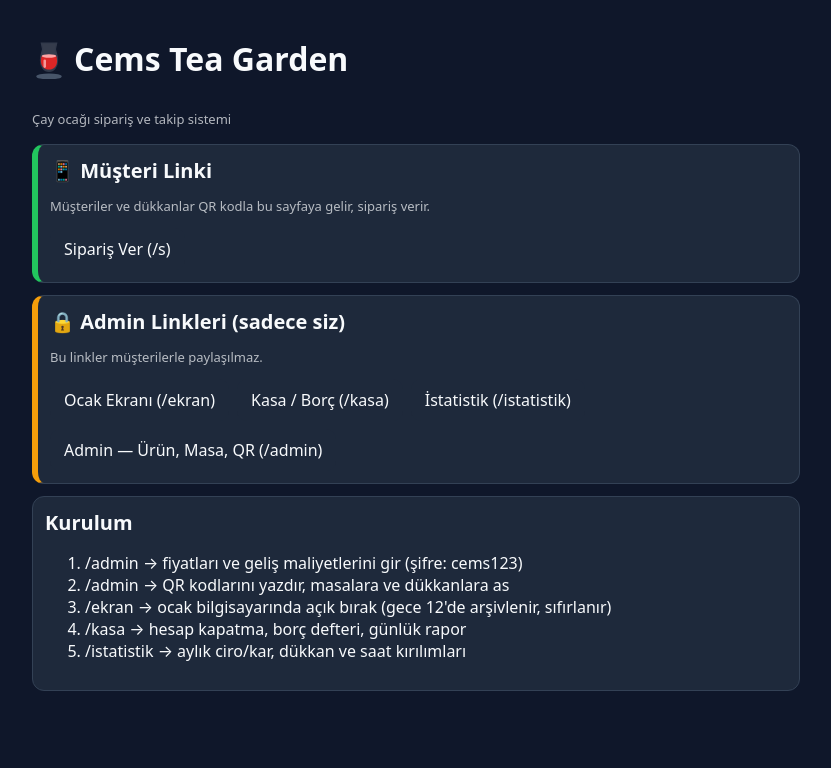
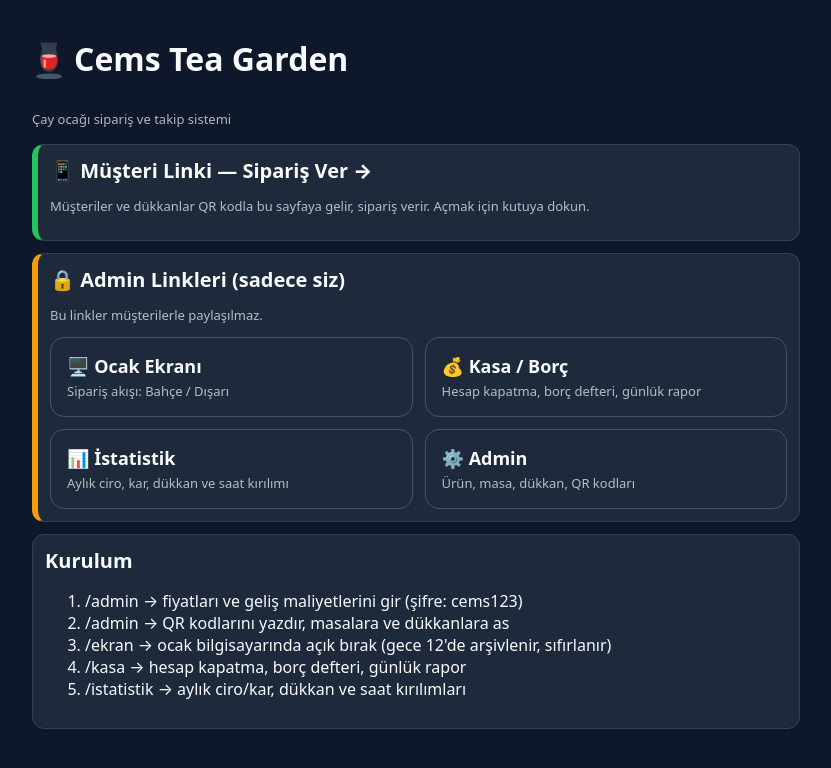
Before and after one commit to Furkan-Pamuk/cems-tea-garden, a Next.js app: page / in a window 1280 px wide. Shown: the top 768 px of the page, without its empty margins (224-1055 px from the left). Built offline with nearby package versions, Linux system fonts and the light colour scheme.

Commit message:
Gorsel duzeltmeler: topbar yazi rengi, Disari adi, tiklanabilir kart + butonlar

```diff
--- a/app/admin/page.js
+++ b/app/admin/page.js
@@ -169,7 +169,7 @@ export default function Admin() {
             })}
           </div>
           {!places.shops.length && <div className="muted">Dükkan yok</div>}
-          <div className="muted" style={{ marginTop: 4 }}>Genel dışarısı linki (yeni/kayıtsız isimler için):</div>
+          <div className="muted" style={{ marginTop: 4 }}>Genel dışarı linki (yeni/kayıtsız isimler için):</div>
           <LinkSatir url={`${base}/s?konum=disari`} />
 
           <h4>🌿 Bahçe — Masa QR'ları</h4>
--- a/app/ekran/page.js
+++ b/app/ekran/page.js
@@ -124,7 +124,7 @@ export default function Ekran() {
             {!bahce.length && <div className="muted">Sipariş yok</div>}
           </div>
           <div>
-            <h2 style={{ color: "#f59e0b" }}>🛵 DIŞARISI ({disari.length})</h2>
+            <h2 style={{ color: "#f59e0b" }}>🛵 DIŞARI ({disari.length})</h2>
             {disari.map((o) => <Kart key={o.id} o={o} />)}
             {!disari.length && <div className="muted">Sipariş yok</div>}
           </div>
--- a/app/globals.css
+++ b/app/globals.css
@@ -30,3 +30,9 @@ label { font-size: 13px; opacity: .8; }
 .light { background: #f1f5f9; color: #0f172a; min-height: 100vh; }
 .light .card { background: #fff; border-color: #e2e8f0; }
 .light input, .light select { background: #fff; color: #0f172a; border-color: #cbd5e1; }
+.light .topbar { color: #f8fafc; }
+.bigbtn { display: block; background: #1e293b; border: 1px solid #475569; border-radius: 14px; padding: 16px; text-decoration: none; font-weight: 800; font-size: 18px; }
+.bigbtn small { display: block; font-weight: 400; font-size: 13px; opacity: .7; margin-top: 4px; }
+.bigbtn:active { transform: scale(.98); }
+.clickcard { cursor: pointer; text-decoration: none; display: block; color: inherit; }
+.clickcard:active { transform: scale(.99); }
--- a/app/istatistik/page.js
+++ b/app/istatistik/page.js
@@ -46,7 +46,7 @@ export default function Istatistik() {
             <div className="grid2">
               <div className="card"><div className="muted">Ciro ({data.ozet.siparis} sipariş)</div><div className="big">{data.ozet.ciro} TL</div></div>
               <div className="card"><div className="muted">Kar (tahmini)</div><div className="big" style={{ color: "#22c55e" }}>{data.ozet.kar} TL</div></div>
-              <div className="card"><div className="muted">Bahçe / Dışarısı</div><div className="big">{data.ozet.bahce} / {data.ozet.disari} TL</div></div>
+              <div className="card"><div className="muted">Bahçe / Dışarı</div><div className="big">{data.ozet.bahce} / {data.ozet.disari} TL</div></div>
               <div className="card"><div className="muted">Nakit / Borca yazılan / Bahşiş</div><div className="big">{data.ozet.nakit} / {data.ozet.borc} / {data.ozet.bahsis ?? 0} TL</div></div>
             </div>
 
--- a/app/kasa/page.js
+++ b/app/kasa/page.js
@@ -125,7 +125,7 @@ export default function Kasa() {
                   <div className="card"><div className="muted">Bahşiş</div><div className="big">{rapor.bahsis ?? 0} TL</div></div>
                   <div className="card"><div className="muted">Nakit / Borca / Tahsilat</div><div className="big">{rapor.nakitToplam} / {rapor.borcToplam} / {rapor.tahsilToplam} TL</div></div>
                   <div className="card"><div className="muted">Bahçe</div><div className="big">{rapor.bahce} TL</div></div>
-                  <div className="card"><div className="muted">Dışarısı</div><div className="big">{rapor.disari} TL</div></div>
+                  <div className="card"><div className="muted">Dışarı</div><div className="big">{rapor.disari} TL</div></div>
                 </div>
                 <div className="card" style={{ marginTop: 8 }}>
                   <b>Ürün kırılımı</b>
--- a/app/page.js
+++ b/app/page.js
@@ -6,22 +6,19 @@ export default function Home() {
       <h1><TeaLogo size={34} /></h1>
       <p className="muted">Çay ocağı sipariş ve takip sistemi</p>
 
-      <div className="card" style={{ marginTop: 16, borderLeft: "6px solid #22c55e" }}>
-        <div className="big">📱 Müşteri Linki</div>
-        <p className="muted">Müşteriler ve dükkanlar QR kodla bu sayfaya gelir, sipariş verir.</p>
-        <div className="row nav">
-          <a href="/s">Sipariş Ver (/s)</a>
-        </div>
-      </div>
+      <a href="/s" className="card clickcard" style={{ marginTop: 16, borderLeft: "6px solid #22c55e" }}>
+        <div className="big">📱 Müşteri Linki — Sipariş Ver →</div>
+        <p className="muted">Müşteriler ve dükkanlar QR kodla bu sayfaya gelir, sipariş verir. Açmak için kutuya dokun.</p>
+      </a>
 
       <div className="card" style={{ marginTop: 12, borderLeft: "6px solid #f59e0b" }}>
         <div className="big">🔒 Admin Linkleri (sadece siz)</div>
         <p className="muted">Bu linkler müşterilerle paylaşılmaz.</p>
-        <div className="row nav" style={{ marginTop: 8 }}>
-          <a href="/ekran">Ocak Ekranı (/ekran)</a>
-          <a href="/kasa">Kasa / Borç (/kasa)</a>
-          <a href="/istatistik">İstatistik (/istatistik)</a>
-          <a href="/admin">Admin — Ürün, Masa, QR (/admin)</a>
+        <div className="grid2" style={{ marginTop: 8 }}>
+          <a className="bigbtn" href="/ekran">🖥️ Ocak Ekranı<small>Sipariş akışı: Bahçe / Dışarı</small></a>
+          <a className="bigbtn" href="/kasa">💰 Kasa / Borç<small>Hesap kapatma, borç defteri, günlük rapor</small></a>
+          <a className="bigbtn" href="/istatistik">📊 İstatistik<small>Aylık ciro, kar, dükkan ve saat kırılımı</small></a>
+          <a className="bigbtn" href="/admin">⚙️ Admin<small>Ürün, masa, dükkan, QR kodları</small></a>
         </div>
       </div>
 
--- a/app/s/page.js
+++ b/app/s/page.js
@@ -131,7 +131,7 @@ function Icerik() {
         <div className="card">
           <div className="row">
             <button className={location === "bahce" ? "btn" : "btn ghost"} onClick={() => setLocation("bahce")}>Bahçe</button>
-            <button className={location === "disari" ? "btn warn" : "btn ghost"} onClick={() => setLocation("disari")}>Dışarısı</button>
+            <button className={location === "disari" ? "btn warn" : "btn ghost"} onClick={() => setLocation("disari")}>Dışarı</button>
           </div>
           <div style={{ marginTop: 12 }}>
             <label>{location === "bahce" ? "Masa seç" : "Dükkan / İsim seç veya yaz"}</label>
```
Also changed, not shown: 2 other files (tests, documents, lock files or other folders).
